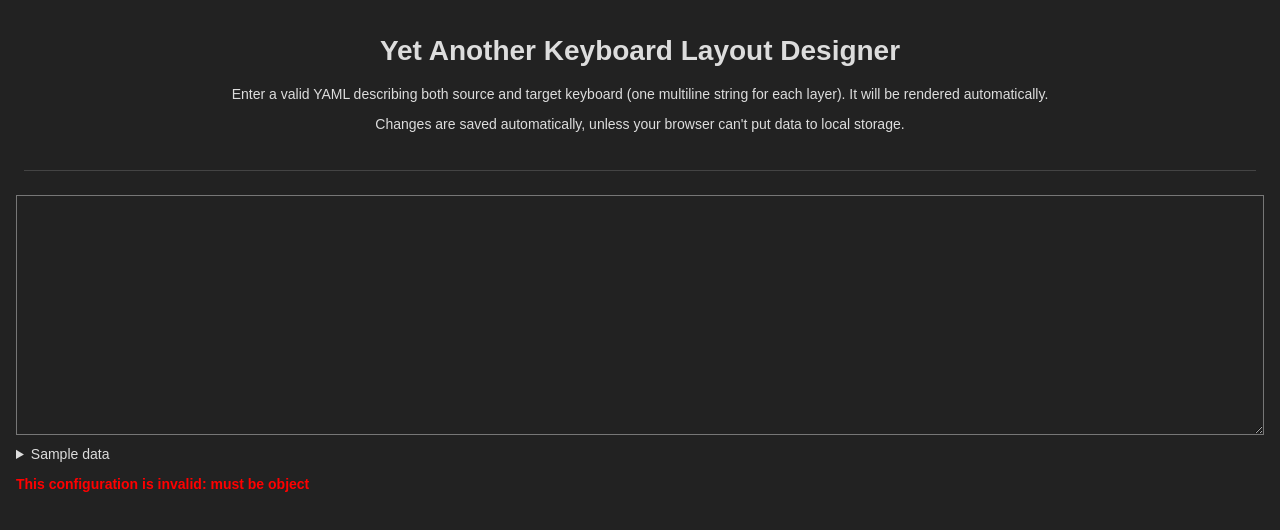
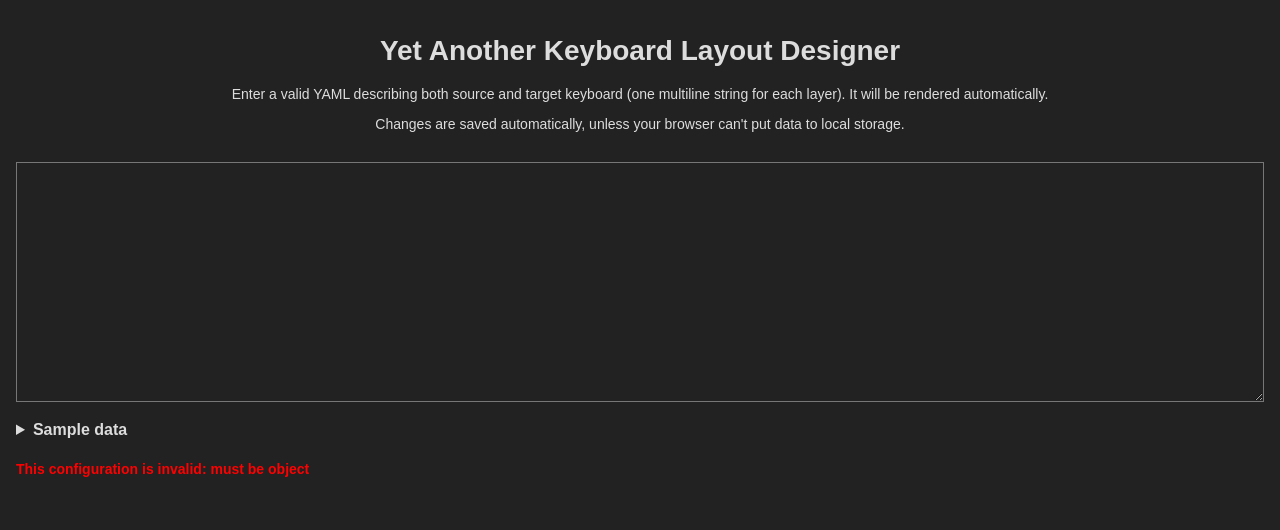
Before and after one commit to jmpbne/keeblayout, a React (Vite) app: page / in a window 1280 px wide. Shown: the top 530 px of the page. Built offline with nearby package versions, Linux system fonts and the light colour scheme.

Commit message:
Make all sections collapsible

```diff
--- a/src/App.jsx
+++ b/src/App.jsx
@@ -1,10 +1,10 @@
 import { useEffect, useState } from "react";
 import { useDebouncedCallback } from "use-debounce";
 
+import Keyboard from "./Keyboard";
 import KeyboardError from "./KeyboardError";
 import KeyboardMissing from "./KeyboardMissing";
-import KeyboardSample from "./KeyboardSample"
-import KeyboardView from "./KeyboardView";
+import KeyboardSample from "./KeyboardSample";
 
 import { loadFromStorage, parse, saveToStorage } from "./core";
 
@@ -43,7 +43,6 @@ export default function App() {
           local storage.
         </p>
       </header>
-      <hr />
       <main>
         <textarea
           defaultValue={state.raw}
@@ -53,9 +52,14 @@ export default function App() {
         <KeyboardSample />
         <KeyboardError message={state.result.error} />
         <KeyboardMissing keys={state.result.missing} />
-        <KeyboardView
-          source={state.result.source}
-          target={state.result.target}
+        <Keyboard
+          title="Source"
+          layers={state.result.source}
+          labels={state.result.labels}
+        />
+        <Keyboard
+          title="Target"
+          layers={state.result.target}
           labels={state.result.labels}
         />
       </main>
--- a/src/Keyboard.jsx
+++ b/src/Keyboard.jsx
@@ -1,9 +1,14 @@
 import { transposeLayers } from "./core";
 
-export default function Keyboard({ layers, labels }) {
+export default function Keyboard({ title, layers, labels }) {
+  if (!layers) return null;
+
   const transposedData = transposeLayers(layers);
 
   return (
+    <details open>
+      <summary>{title}</summary>
+      <div>
         <table>
           <tbody>
             {transposedData.map((row, rowIndex) => (
@@ -22,5 +27,7 @@ export default function Keyboard({ layers, labels }) {
             ))}
           </tbody>
         </table>
+      </div>
+    </details>
   );
 }
--- a/src/KeyboardMissing.jsx
+++ b/src/KeyboardMissing.jsx
@@ -2,11 +2,11 @@ export default function KeyboardMissing({ keys }) {
   if (!(keys && keys.length > 0)) return null;
 
   return (
-    <>
-      <h3>Missing</h3>
-      <p>
+    <details open>
+      <summary>Missing</summary>
+      <div>
         <code>{keys.join(", ")}</code>
-      </p>
-    </>
+      </div>
+    </details>
   );
 }
--- a/src/KeyboardSample.jsx
+++ b/src/KeyboardSample.jsx
@@ -48,7 +48,9 @@ export default function KeyboardSample() {
   return (
     <details>
       <summary>Sample data</summary>
-      <textarea value={DEFAULT_DATA} readOnly></textarea>
+      <div>
+        <textarea value={DEFAULT_DATA} readOnly></textarea>
+      </div>
     </details>
   );
 }
--- a/src/KeyboardView.jsx
+++ /dev/null
@@ -1,24 +0,0 @@
-import Keyboard from "./Keyboard";
-
-export default function KeyboardView({ source, target, labels }) {
-  if (target) {
-    return (
-      <>
-        <h3>Target keyboard</h3>
-        <Keyboard layers={target} labels={labels} />
-      </>
-    );
-  }
-
-  if (source) {
-    return (
-      <>
-        <h3>Source keyboard</h3>
-        <p>(will be shown unless you define valid target keyboard)</p>
-        <Keyboard layers={source} labels={labels} />
-      </>
-    );
-  }
-
-  return <></>;
-}
--- a/src/main.css
+++ b/src/main.css
@@ -2,7 +2,9 @@
   --font-monospace: 12px monospace;
   --font-sans-serif: 14px sans-serif;
 
+  --padding-small: 0.25rem;
   --padding: 0.5rem;
+  --padding-large: 1rem;
 
   --bg-color: #222;
   --bg-color-secondary: #444;
@@ -21,19 +23,15 @@ code {
   font: var(--font-monospace);
 }
 
-details {
-  padding-top: var(--padding);
+details summary {
+  font-size: 16px;
+  font-weight: bold;
+  padding: var(--padding-large) 0 var(--padding);
 }
 
 header {
   padding: var(--padding);
   text-align: center;
-}
-
-hr {
-  border: 0;
-  border-top: 1px solid var(--bg-color-secondary);
-  margin: 1rem;
 }
 
 main {
@@ -42,7 +40,7 @@ main {
 
 table td {
   border: 1px solid var(--bg-color-secondary);
-  padding: 0.25rem;
+  padding: var(--padding-small);
   font: var(--font-monospace);
   text-align: center;
   width: 3.5rem;
```
Lines whose indentation alone changed are shown as unchanged.
